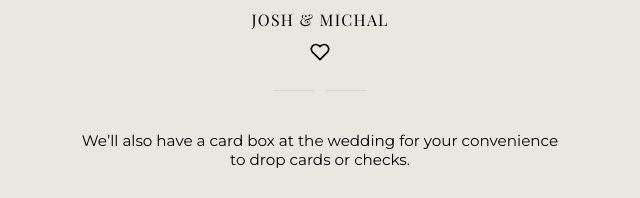
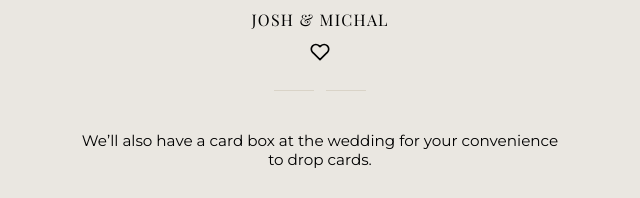
Before and after one commit to michali123/our-wedding, a plain HTML site: page index.html in a window 1280 px wide. Shown: the part 3240-3438 px from the top of the page, 320-960 px from the left. Drawn offline with nearby package versions, Linux system fonts and the light colour scheme; a web font is replaced by a local one.

Commit message:
Gifts draft: card box line mentions cards only
Co-Authored-By: Claude Opus 5.5 <noreply@anthropic.com>
Claude-Session: https://claude.ai/code/session_01VRPpvXJbBspFbmKShHXU5S

```diff
--- a/index.html
+++ b/index.html
@@ -412,7 +412,7 @@
 
       <div class="divider"></div>
 
-      <p class="gift-cardbox-note">We&rsquo;ll also have a card box at the wedding for your convenience to drop cards or checks.</p>
+      <p class="gift-cardbox-note">We&rsquo;ll also have a card box at the wedding for your convenience to drop cards.</p>
 
       <div class="gift-options">
         <div class="gift-card">
```
